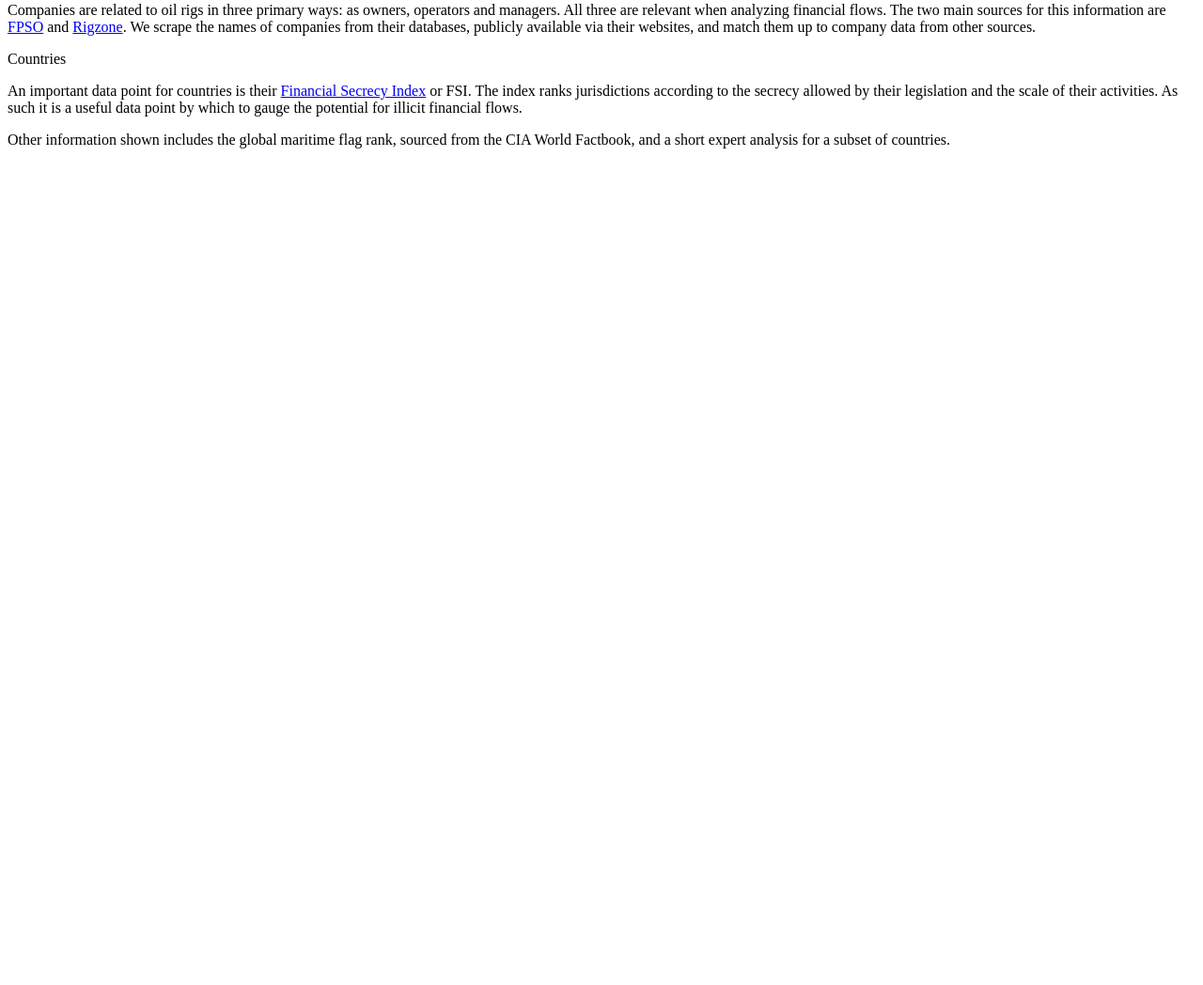
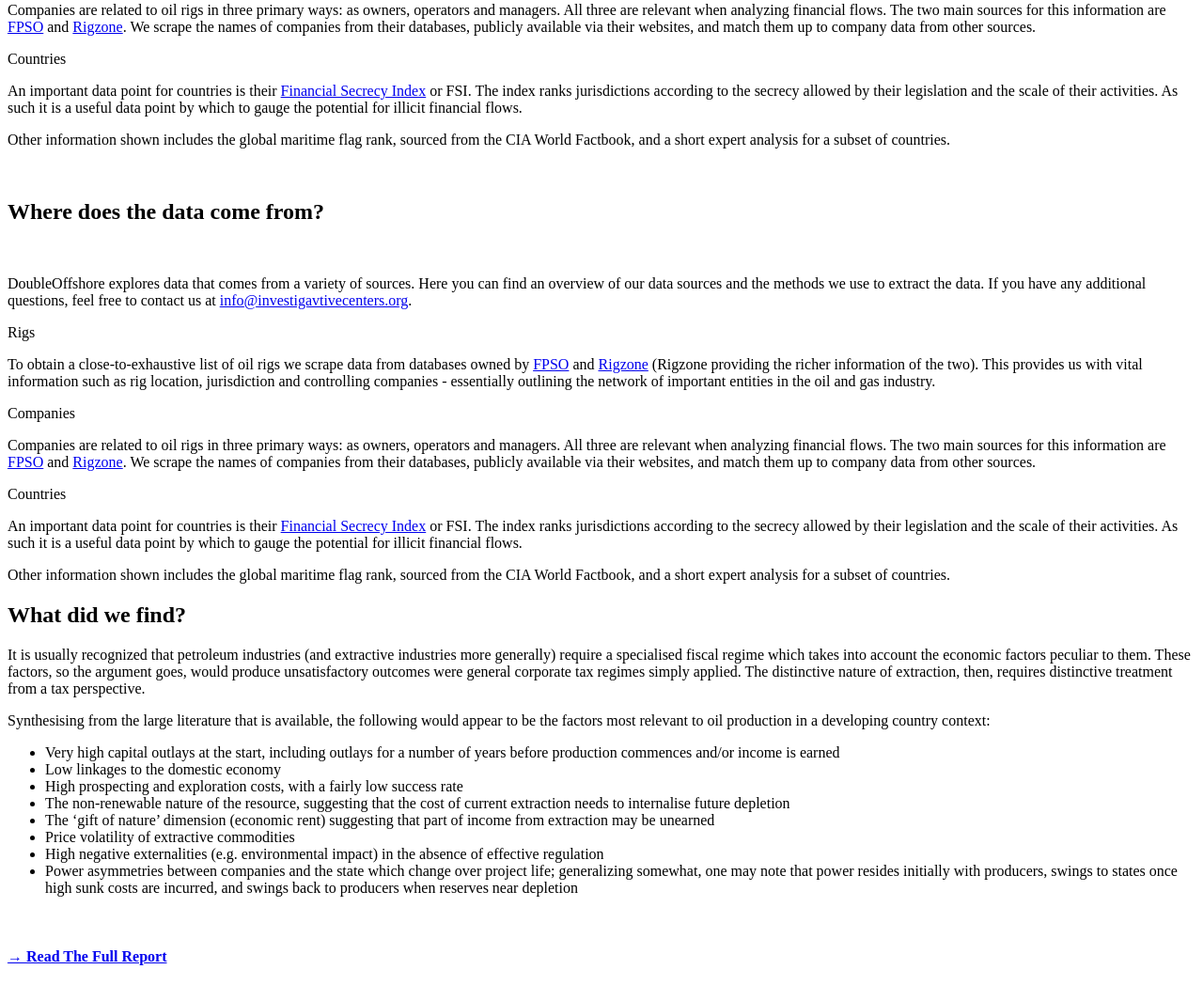
Before and after one commit to ANCIR/DoubleOffshore.org, a Flask app: template doubleoffshore/templates/_about.html in a window 1280 px wide. Shown: the part 259-1307 px from the top of the page at 94% size. Before the commit the page ends 417 px from the top, so only its background shows below. Run offline with Flask 2, Linux system fonts and the light colour scheme; the template is opened without the code that fills it, so the values that code supplies are empty.

Commit message:
Added report

```diff
--- a/doubleoffshore/templates/_about.html
+++ b/doubleoffshore/templates/_about.html
@@ -40,3 +40,68 @@
     </p>
   </div>
 </div>
+<br/>
+<h2>Where does the data come from?</h2>
+
+<div class="row data-sources">
+  <div class="col-md-4">
+    &nbsp;
+  </div>
+  <div class="col-md-8">
+    <p>
+      DoubleOffshore explores data that comes from a variety of sources. Here you can find an overview of our data sources and the methods we use to extract the data. If you have any additional questions, feel free to contact us at <a href="mailto:info@investigavtivecenters.org">info@investigavtivecenters.org</a>.
+    </p>
+  </div>
+
+  <div class="col-md-4">
+    Rigs
+  </div>
+  <div class="col-md-8">
+    <p>
+      To obtain a close-to-exhaustive list of oil rigs we scrape data from databases owned by <a href="http://fpso.com" target="_blank">FPSO</a> and <a href="http://www.rigzone.com" target="_blank">Rigzone</a> (Rigzone providing the richer information of the two). This provides us with vital information such as rig location, jurisdiction and controlling companies - essentially outlining the network of important entities in the oil and gas industry.
+    </p>
+  </div>
+
+  <div class="col-md-4">
+    Companies
+  </div>
+  <div class="col-md-8">
+    <p>
+      Companies are related to oil rigs in three primary ways: as owners, operators and managers. All three are relevant when analyzing financial flows. The two main sources for this information are <a href="http://fpso.com" target="_blank">FPSO</a> and <a href="http://www.rigzone.com" target="_blank">Rigzone</a>. We scrape the names of companies from their databases, publicly available via their websites, and match them up to company data from other sources.
+    </p>
+  </div>
+
+  <div class="col-md-4">
+    Countries
+  </div>
+  <div class="col-md-8">
+    <p>
+      An important data point for countries is their <a href="http://www.financialsecrecyindex.com" target="_blank">Financial Secrecy Index</a> or FSI. The index ranks jurisdictions according to the secrecy allowed by their legislation and the scale of their activities. As such it is a useful data point by which to gauge the potential for illicit financial flows.
+    </p>
+    <p>
+      Other information shown includes the global maritime flag rank, sourced from the CIA World Factbook, and a short expert analysis for a subset of countries.
+    </p>
+  </div>
+</div>
+
+<h2>What did we find?</h2>
+<div class="row data-sources">
+  <div class="col-md-4">
+  </div>
+  <div class="col-md-8">
+    <p>It is usually recognized that petroleum industries (and extractive industries more generally) require a specialised fiscal regime which takes into account the economic factors peculiar to them. These factors, so the argument goes, would produce unsatisfactory outcomes were general corporate tax regimes simply applied. The distinctive nature of extraction, then, requires distinctive treatment from a tax perspective.</p>
+    <p>Synthesising from the large literature that is available, the following would appear to be the factors most relevant to oil production in a developing country context:</p>
+    <ul>
+      <li>Very high capital outlays at the start, including outlays for a number of years before production commences and/or income is earned
+      <li>Low linkages to the domestic economy
+      <li>High prospecting and exploration costs, with a fairly low success rate
+      <li>The non-renewable nature of the resource,  suggesting that the cost of current extraction needs to internalise future depletion
+      <li>The ‘gift of nature’  dimension (economic rent) suggesting that part of income from extraction may be unearned
+      <li>Price volatility of extractive commodities
+      <li>High negative externalities (e.g. environmental impact) in the absence of effective regulation
+      <li>Power asymmetries between companies and the state which change over project life; generalizing somewhat, one may note that power resides initially with producers, swings to states once high sunk costs are incurred, and swings back to producers when reserves near depletion
+    </ul>
+    <br/>
+    <h4><a href="https://docs.google.com/document/d/1Qzwsabb8-QDdzcKlOvH4Ri4dpBRe4uYHAJ3uTq4ifkE/edit?usp=sharing" target="_blank">→ Read The Full Report</a></h4>
+  </div>
+</div>
```
